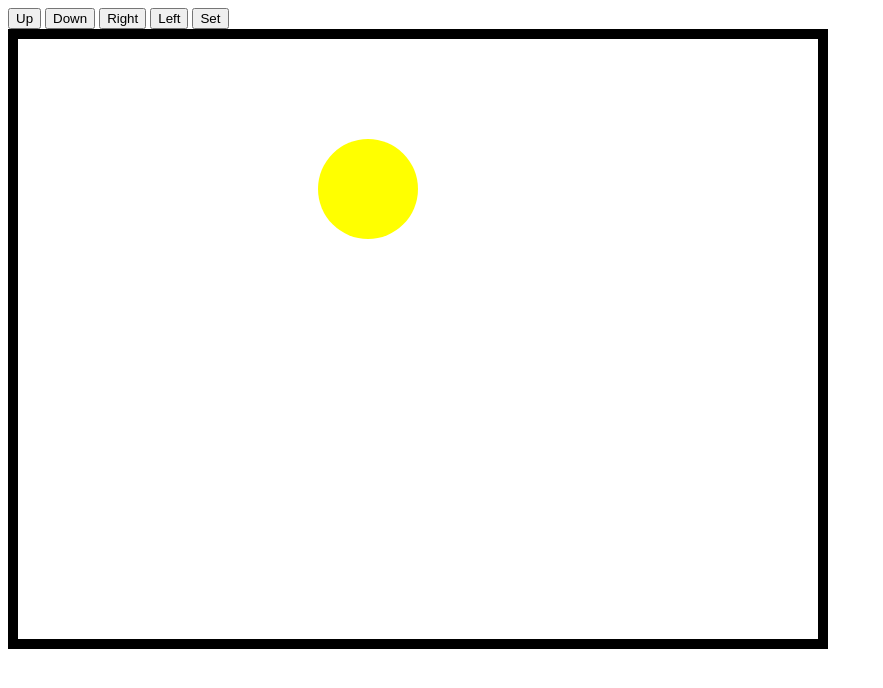
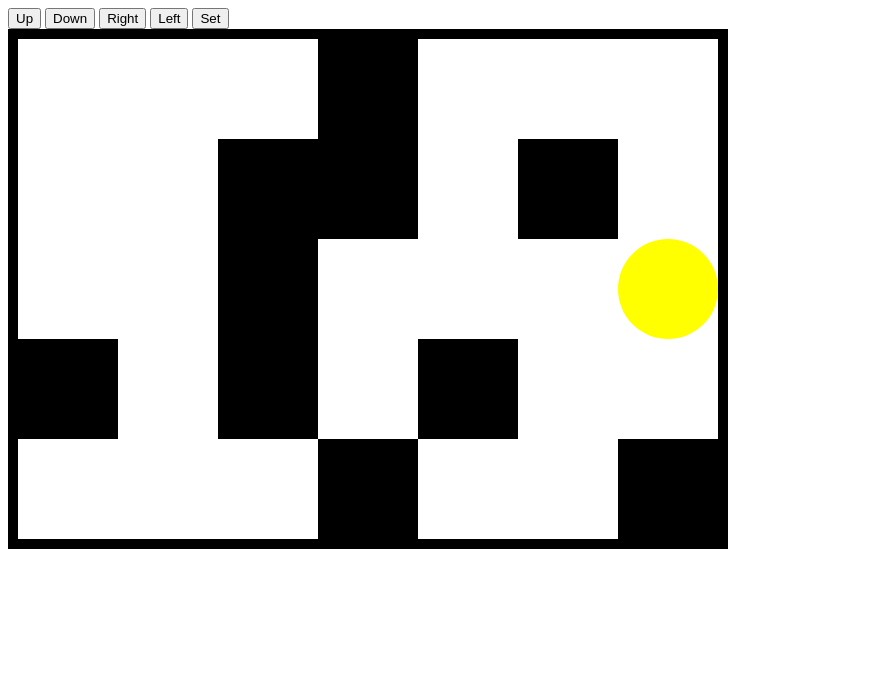
Before and after one commit to PanBeliara/JWPwAI_project, a plain HTML site: page index.html in a window 1280 px wide. Shown: the whole page, without its empty margins (0-883 px from the left). Drawn offline with nearby package versions, Linux system fonts and the light colour scheme.

Commit message:
Added obstacles and some randomness

```diff
--- a/index.html
+++ b/index.html
@@ -16,6 +16,9 @@
         .obstacle
         {
             background-color: black;
+            position: absolute;
+            left: 0px;
+            top: 0px;
         }
         #mainActor
         {
@@ -24,13 +27,13 @@
             left: 0px;
             top: 0px;
         }
-        .gameField
+        #gameField
         {
             position: relative;
             border-style: solid;
             border-width: 10px;
-            width: 800px;
-            height: 600px;
+            width: 700px;
+            height: 500px;
         }
     </style>
 </head>
@@ -41,7 +44,7 @@
     <button onclick="moveRight()">Right</button>
     <button onclick="moveLeft()">Left</button>
     <button onclick="setMainActorPosition()">Set</button>
-    <div class="gameField">
+    <div id="gameField">
         <div class="square circle" id="mainActor"></div>
     </div>
 
@@ -50,11 +53,12 @@
 
     <script>
 
-        function addElement(parentId, elementTag, elementId, html)
+        function addElement(parentId, elementTag, elementId, elementClass, html)
         {
             var p = document.getElementById(parentId);
             var newElement = document.createElement(elementTag);
             newElement.setAttribute('id', elementId);
+            newElement.setAttribute('class', elementClass);
             newElement.innerHTML = html;
             p.appendChild(newElement);
         }
@@ -62,6 +66,20 @@
         {
             var element = document.getElementById(elementId);
             element.parentNode.removeChild(element);
+        }
+        function findInMap(name)
+        {
+            for(var i=0; i<map.length; i++)
+            {
+                for(j=0; j<map[0].length; j++)
+                {
+                    if(map[i][j] == name)
+                    {
+                        var position = [i, j];
+                        return position;
+                    }
+                }
+            }
         }
 
         class ControllableElement
@@ -101,20 +119,49 @@
         var maxY = 5;
         var maxX = 7;
 
+        var map = [
+            ['b', 'b', 'b', 'b', 'b', 'b', 'b'],
+            ['b', 'b', 'b', 'b', 'b', 'b', 'b'],
+            ['b', 'b', 'b', 'b', 'b', 'b', 'b'],
+            ['b', 'b', 'b', 'b', 'b', 'b', 'b'],
+            ['b', 'b', 'b', 'b', 'b', 'b', 'b'],
+        ];
+
         function setMainActorPosition() //test
         {
-            var x = Math.floor(Math.random()*maxX);
-            var y = Math.floor(Math.random()*maxY);
+            do
+            {
+                var x = Math.floor(Math.random()*map[0].length);
+                var y = Math.floor(Math.random()*map.length);
+            } while(map[y][x] != 'b');
+            map[y][x] = 'MC';
             mainActor.setPosition(x, y);
             mainActor.positionElement();
         }
+        function createObstacles(amount = 5)
+        {
+            for(var i=0; i<amount; i++)
+            {
+                do
+                {
+                    var x = Math.floor(Math.random()*map[0].length);
+                    var y = Math.floor(Math.random()*map.length);
+                } while(map[y][x] != 'b');
+                map[y][x] = 'O';
+                addElement("gameField", "div" ,"obstacle"+(i+1), "square obstacle", "");
+                document.getElementById("obstacle"+(i+1)).style.left = x*100;
+                document.getElementById("obstacle"+(i+1)).style.top = y*100;
+            }
+        }
 
+        createObstacles(10); //test
         setMainActorPosition(); //test
-
 
         function moveDown()
         {
             if(mainActor.y < maxY)
+            {
+                if(map[mainActor.y + 1][mainActor.x] != 'O')
                 {
                     mainActor.y++;
                     anime({
@@ -122,11 +169,15 @@
                         translateY: 100*mainActor.y,
                         duration: 800
                     });
+                    document.getElementById("mainActor").innerHTML = mainActor.x+" "+mainActor.y;
+                }
             }
         }
         function moveUp()
         {
             if(mainActor.y > 0)
+            {
+                if(map[mainActor.y - 1][mainActor.x] != 'O')
                 {
                     mainActor.y--;
                     anime({
@@ -134,11 +185,15 @@
                         translateY: 100*mainActor.y,
                         duration: 800
                     });
+                    document.getElementById("mainActor").innerHTML = mainActor.x+" "+mainActor.y;
+                }
             }
         }
         function moveRight()
         {
             if(mainActor.x < maxX)
+            {
+                if(map[mainActor.y][mainActor.x + 1] != 'O')
                 {
                     mainActor.x++;
                     anime({
@@ -146,11 +201,15 @@
                         translateX: 100*mainActor.x,
                         duration: 800
                     });
+                    document.getElementById("mainActor").innerHTML = mainActor.x+" "+mainActor.y;
+                }
             }
         }
         function moveLeft()
         {
             if(mainActor.x > 0)
+            {
+                if(map[mainActor.y][mainActor.x - 1] != 'O')
                 {
                     mainActor.x--;
                     anime({
@@ -158,6 +217,8 @@
                         translateX: 100*mainActor.x,
                         duration: 800
                     });
+                    document.getElementById("mainActor").innerHTML = mainActor.x+" "+mainActor.y;
+                }
             }
         }
     </script>
```
Lines whose indentation alone changed are shown as unchanged.
